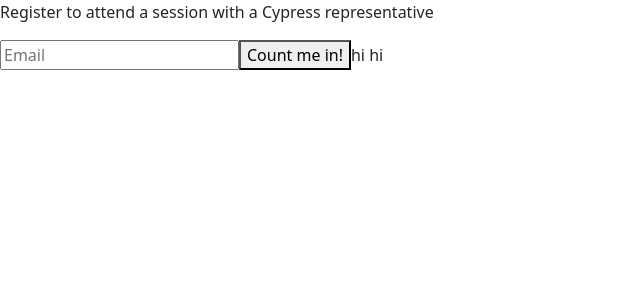
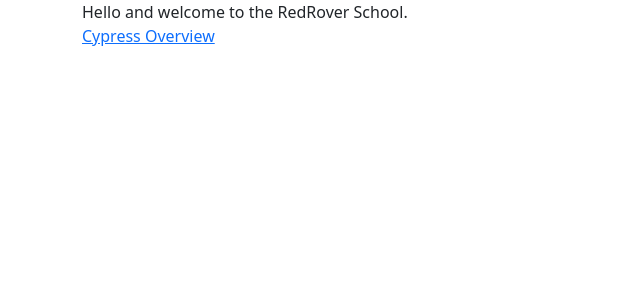
Before and after one commit to idncod/cypress-signups-event-01, a React (Create React App) app: page / in a window 1280 px wide. Shown: the top 300 px of the page, without its empty margins (0-640 px from the left). Built offline with nearby package versions, Linux system fonts and the light colour scheme.

Commit message:
adding 2 pages

```diff
--- a/src/App.js
+++ b/src/App.js
@@ -1,44 +1,20 @@
 
-import { useState } from 'react';
-import { db } from './firebase';
-import { addDoc, collection, serverTimestamp } from 'firebase/firestore';
+import React from "react";
+import { Routes, Route } from 'react-router-dom';
 
-function App() {
+import Home from './pages/home/home';
+import CypressInfo from './pages/cypressinfo/cypressinfo';
 
-const [input, setInput] = useState("");
+const App = () => {
+	return (
+		<div className="page-container">
 
-const inputHandler = (e) =>
-{
-  setInput(e.target.value);
-}
-
-
-const submitHandler = async (e) =>
-{
-  e.preventDefault();
-
-  if(input)
-  {
-    await addDoc(collection(db, "emails"),
-      {
-        email: input,
-        timestamp: serverTimestamp(),
-      })
-      setInput("");
-  }
-}
-
-
-  return (
-    <div className="emails">
-      <form onSubmit={submitHandler} className="form">
-        <p>Register to attend a session with a Cypress representative</p>
-        <input className="email-input" onChange={inputHandler} placeholder="Email" type="email" value={input}></input>
-        <button className="email-button">Count me in!</button>
-		hi hi
-      </form>
-    </div>
-  );
+			<Routes>
+				<Route exact path='/' Component={Home}></Route>
+				<Route exact path='/cypressinfo' Component={CypressInfo}></Route>
+			</Routes>
+		</div>
+	);
 }
 
 export default App;
--- a/src/index.js
+++ b/src/index.js
@@ -1,15 +1,16 @@
 import React from 'react';
 import ReactDOM from 'react-dom/client';
+import { BrowserRouter } from 'react-router-dom';
 import App from './App';
 import reportWebVitals from './reportWebVitals';
 
 const root = ReactDOM.createRoot(document.getElementById('root'));
 root.render(
-
+	<BrowserRouter>
 		<React.StrictMode>
    			<App />
 		</React.StrictMode>
-
+	</BrowserRouter>
 );
 
 // If you want to start measuring performance in your app, pass a function
--- /dev/null
+++ b/src/pages/cypressinfo/cypressinfo.js
@@ -0,0 +1,12 @@
+const CypressInfo = () => {
+
+	return (
+
+			<div className="container">
+				cypress info page
+			</div>
+
+	);
+}
+
+export default CypressInfo;
--- /dev/null
+++ b/src/pages/home/home.js
@@ -0,0 +1,18 @@
+const Home = () => {
+
+	return (
+		<div className="home-page-container">
+			<div className="container">
+				<section>
+					Hello and welcome to the RedRover School.
+				</section>
+
+				<section>
+					<div><a href="/cypressinfo">Cypress Overview</a></div>
+				</section>
+			</div>
+		</div>
+	);
+}
+
+export default Home;
```
